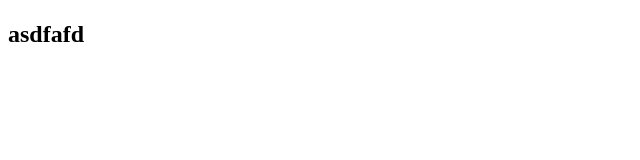
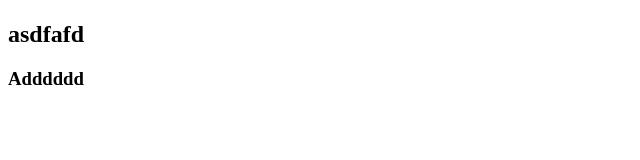
Before and after one commit to elianrichard/test2, a plain HTML site: page index.html in a window 1280 px wide. Shown: the whole page, without its empty margins (0-640 px from the left). Drawn offline with Linux system fonts and the light colour scheme.

Commit message:
added 2nd feature

```diff
--- a/index.html
+++ b/index.html
@@ -9,5 +9,6 @@
 <body>
   <h1></h1>
   <h2>asdfafd</h2>
+  <h3>Adddddd</h3>
 </body>
 </html>
```
